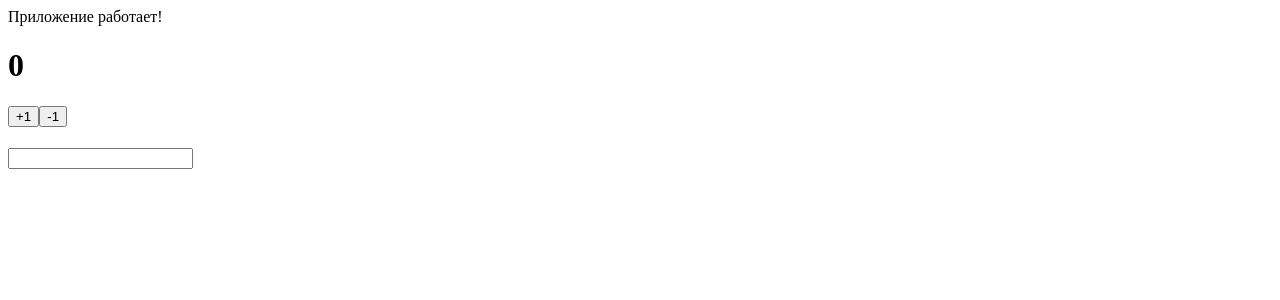
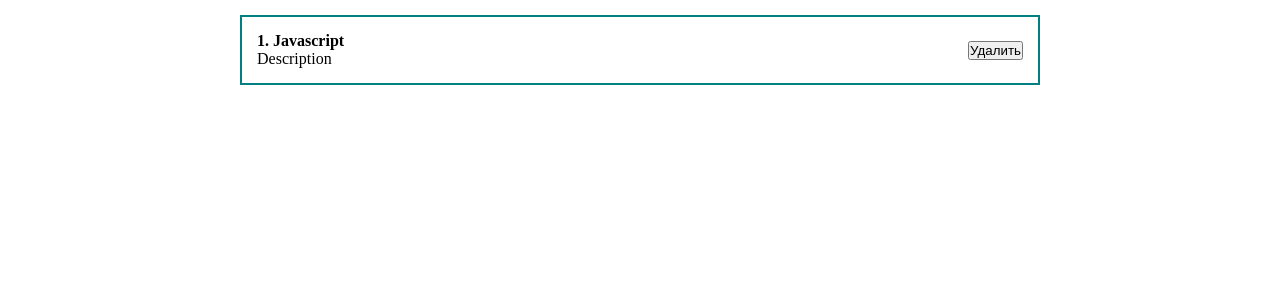
Before and after one commit to kstrinadka/post-list-react, a React (Create React App) app: page / in a window 1280 px wide. Shown: the top 300 px of the page. Built offline with nearby package versions, Linux system fonts and the light colour scheme.

Commit message:
- Создан компонент PostItem.jsx - Добавлены css стили для поста - Добавлены props в аргументы компонента

```diff
--- a/src/App.js
+++ b/src/App.js
@@ -1,18 +1,14 @@
-import Counter from "./components/Counter";
-import ChangingHeader from "./components/ChangingHeader";
 
+import "../src/styles/App.css"
+import PostItem from "./components/PostItem";
 
 function App() {
 
 
-
-
-
     return (
         <div className="App">
-            Приложение работает!
-            <Counter/>
-            <ChangingHeader/>
+
+            <PostItem post={{id: 1, title: 'Javascript', body: 'Description'}}/>
 
         </div>
 
--- /dev/null
+++ b/src/components/PostItem.jsx
@@ -0,0 +1,22 @@
+import React from 'react';
+
+const PostItem = (props) => {
+
+    console.log(props)
+
+    return (
+        <div className="post">
+            <div className="post__content">
+                <strong>{props.post.id}. {props.post.title}</strong>
+                <div>
+                    {props.post.body}
+                </div>
+            </div>
+            <div className="post__btns">
+                <button>Удалить</button>
+            </div>
+        </div>
+    );
+};
+
+export default PostItem;
--- /dev/null
+++ b/src/styles/App.css
@@ -0,0 +1,29 @@
+
+/*стиль для каждого элемента на странице*/
+* {
+    margin: 0;
+    padding: 0;
+    box-sizing: border-box;
+}
+
+/*стиль для блока из indet.html*/
+#root {
+    display: flex;
+    justify-content: center;
+}
+
+
+/*стиль для класса, который в корне приложения*/
+.App {
+    width: 800px;
+
+}
+
+.post {
+    display: flex;
+    padding: 15px;
+    border: 2px solid teal;
+    margin-top: 15px;
+    justify-content: space-between;
+    align-items: center;
+}
```
